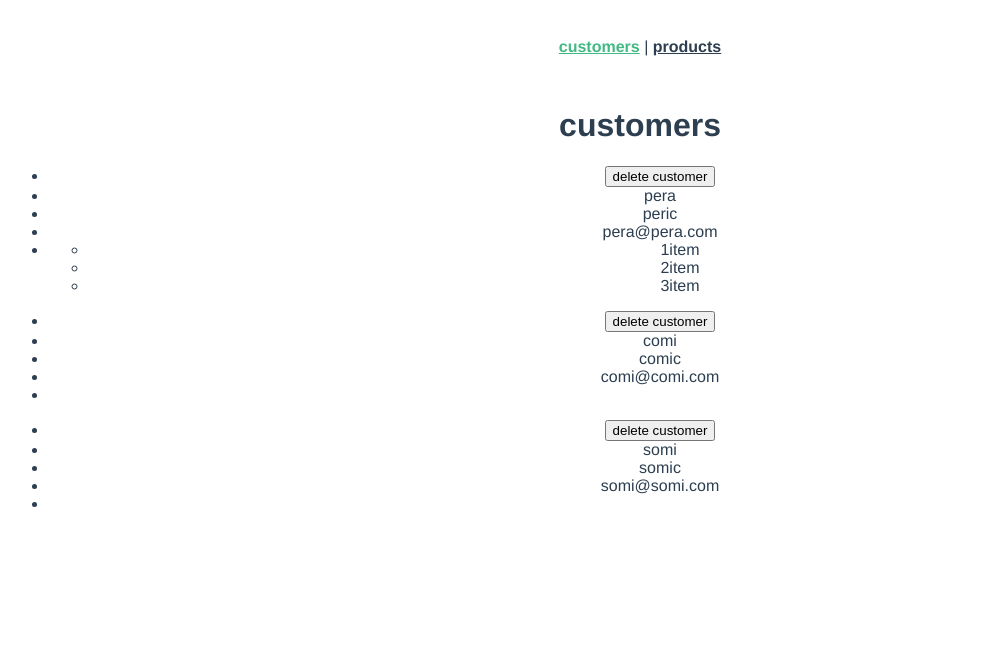
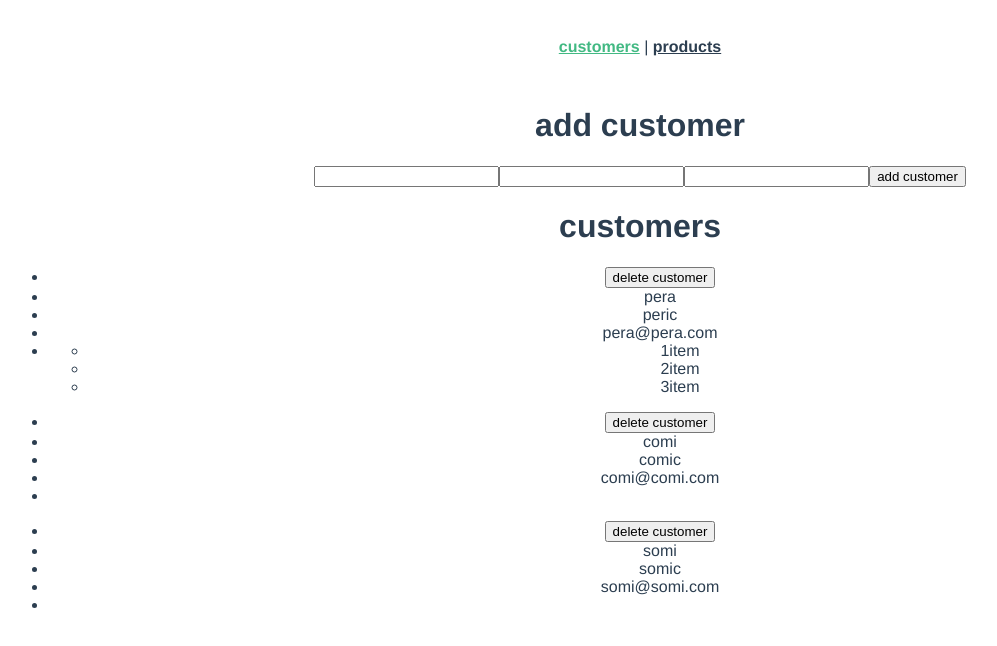
Before and after one commit to propelerzvizns/store, a Vue app: page /customers in a window 1280 px wide. Shown: the top 646 px of the page, without its empty margins (0-997 px from the left). Built offline with nearby package versions, Linux system fonts and the light colour scheme.

Commit message:
implemented addCustomer method wich is adding customer to customers array

```diff
--- a/src/components/AppCustomers.vue
+++ b/src/components/AppCustomers.vue
@@ -1,6 +1,14 @@
 <template>
 <div>
+    <h1>add customer</h1>
+    <form @submit.prevent="addCustomer">
+        <input v-model="firstName">
+        <input v-model="lastName">
+        <input v-model="email">
+        <button>add customer    </button>
+    </form>
     <h1>customers</h1>
+
     <ul v-for="(customer, index) in customers" :key="index">
         <li><button @click="deleteCustomer(index)">delete customer</button></li>
         <li>{{customer.firstName}}</li>
@@ -20,7 +28,12 @@ export default {
     name: 'AppCustomers',
 
     data(){
+
+
         return {
+                    firstName: '',
+        lastName: '',
+        email: '',
             customers: [
                 {
                     firstName: 'pera',
@@ -47,13 +60,21 @@ export default {
     methods: {
         deleteCustomer(index){
             this.customers.splice(index, 1);
+        },
+
+        addCustomer(){
+            const newCustomer = {
+                firstName: this.firstName,
+                lastName: this.lastName,
+                email: this.email
+            }
+            this.customers.push(newCustomer)
         }
     }
 }
-// Postaviti niz customer-a u `data()` komponente `AppCustomers`
-// Implementirati listanje kupaca
-// Implementirati brisanje kupaca iz liste
+// Implementirati formu koja dodaje novog kupca u listu
 // Komitovati urađeno
+
 
 
 
```
